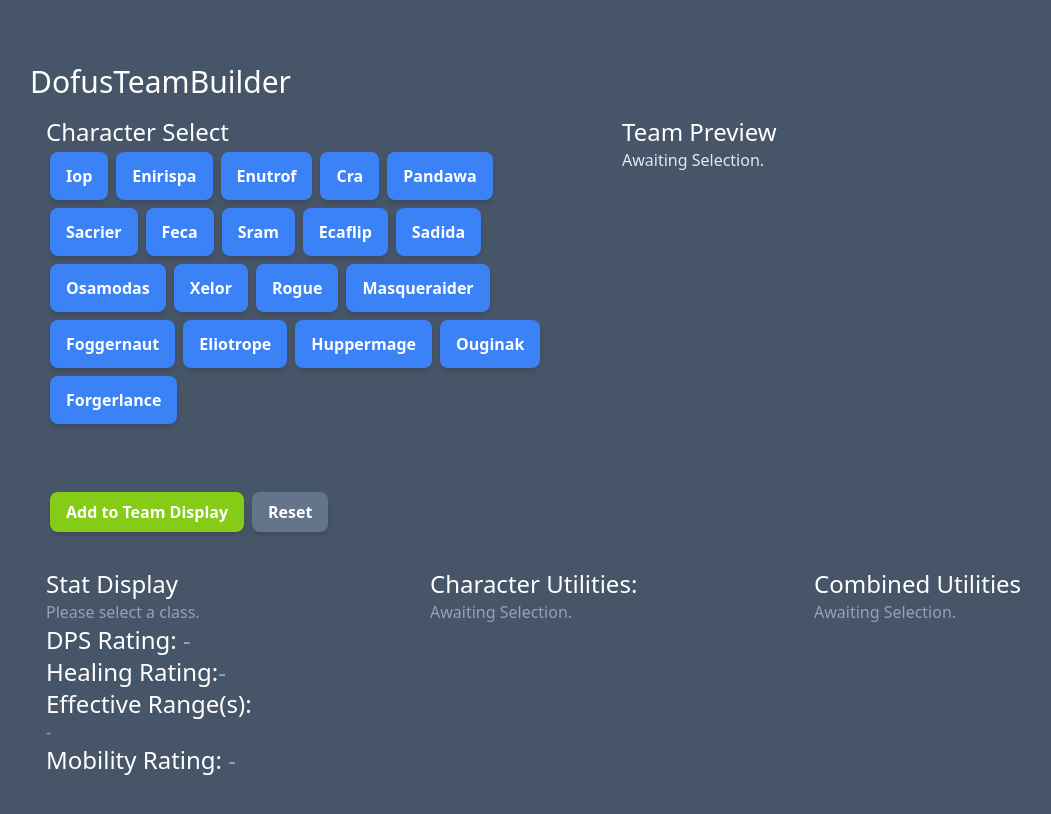
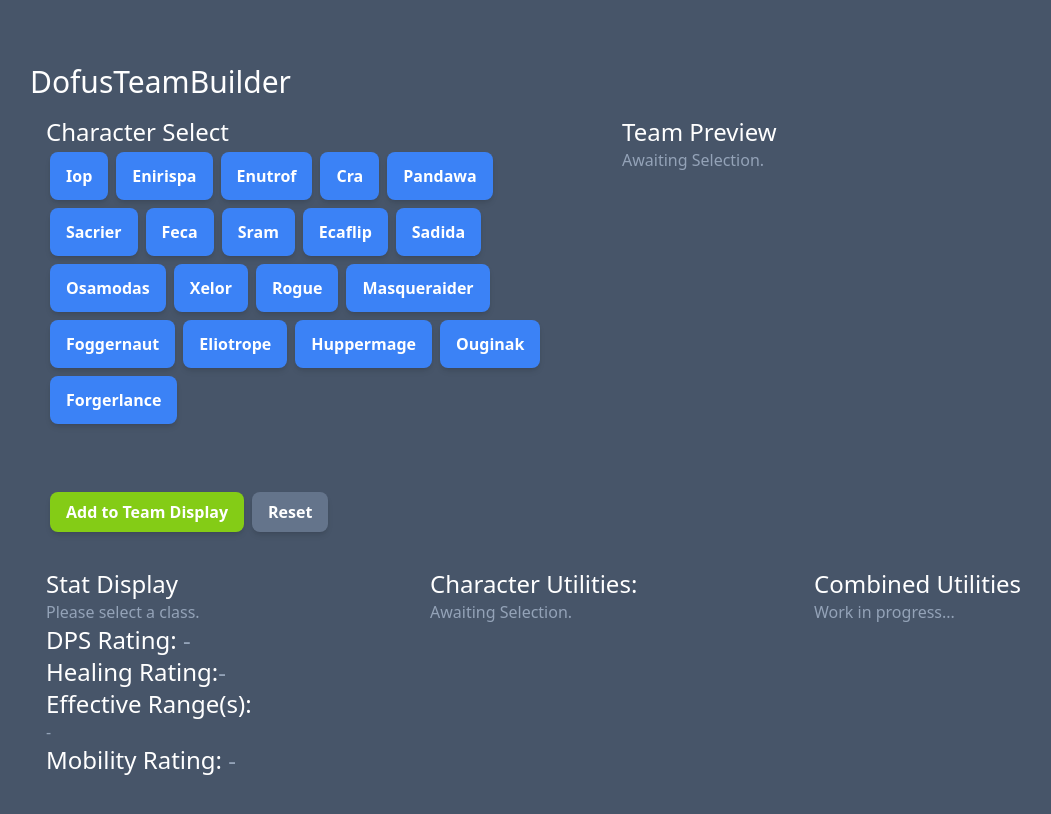
Before and after one commit to Deen-q/dofusTeamBuilder, a React (Create React App) app: page / in a window 1280 px wide. Shown: the top 814 px of the page, without its empty margins (34-1085 px from the left). Built offline with nearby package versions, Linux system fonts and the light colour scheme.

Commit message:
plans updated

```diff
--- a/src/components/CombinedQualitiesPreview.tsx
+++ b/src/components/CombinedQualitiesPreview.tsx
@@ -19,6 +19,7 @@ export default function CombinedQualitiesPreview() {
 
     return (
         <div>
+            {/* Want a count for every quality to display next to Combined Utilities */}
             <h2 className='text-2xl'>Combined Utilities</h2>
             {teamDisplay.length > 0 ? (
                 <ul className="scroll">
@@ -27,7 +28,7 @@ export default function CombinedQualitiesPreview() {
                         <li key={index}>{quality}</li>
                     ))}
                 </ul>
-            ) : <p className="text-slate-400">Awaiting Selection.</p>}
+            ) : <p className="text-slate-400">Work in progress...</p>}
         </div>
     )
 }
--- a/src/components/TeamPreview.tsx
+++ b/src/components/TeamPreview.tsx
@@ -39,7 +39,7 @@ export default function TeamPreview() {
                         ))}
                     </div>
                 ) : (
-                    <p className="text-slate-200">Awaiting Selection.</p>
+                    <p className="text-slate-400">Awaiting Selection.</p>
                 )}
             </div>
         </div>
```
Also changed, not shown: notes/notes.md (+2 -1 lines).
